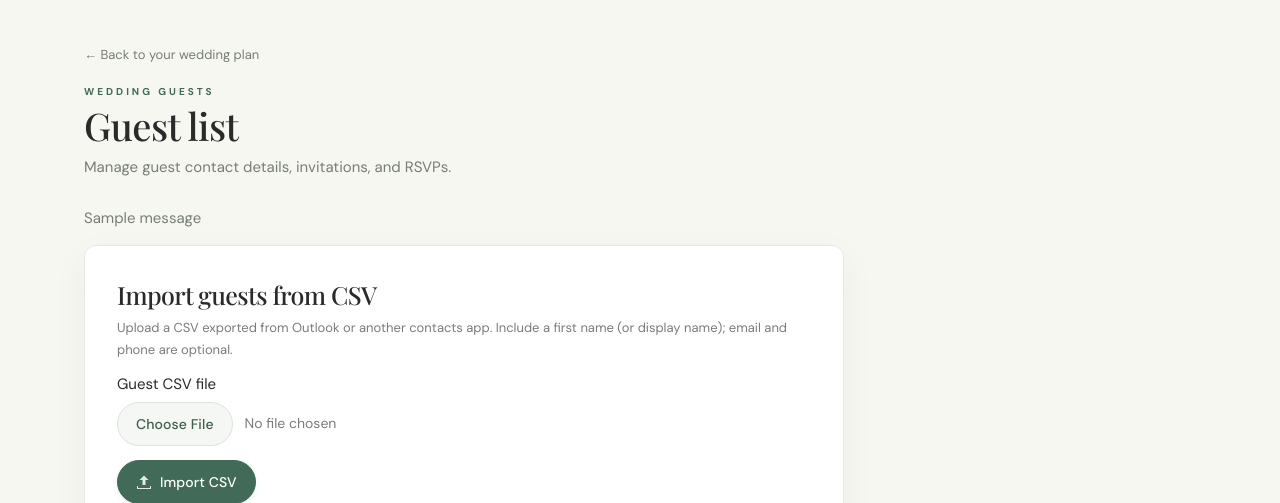
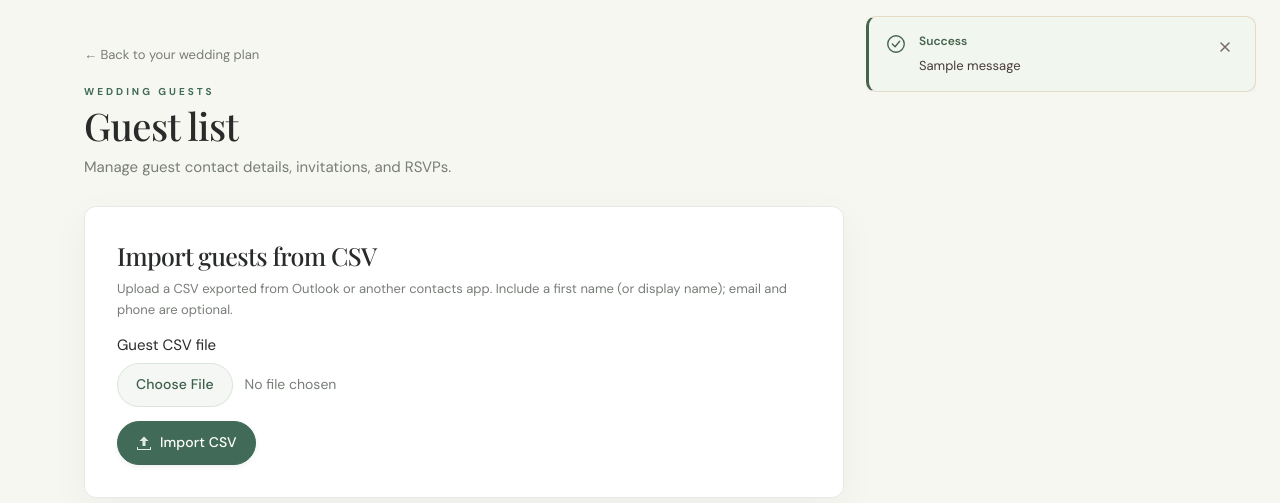
Before and after one commit to amrikbhogal/plan2wed, a Django app: page /my-account/guests/ in a window 1280 px wide. Shown: the part 76-579 px from the top of the page. Run offline with Django 5.2, Linux system fonts and the light colour scheme; a user stored in the database is signed in; tables that the repository leaves empty hold one stand-in row (values such as "Sample post"); one stand-in notice (Sample message) is shown.

Commit message:
Display Django notifications at the top right across the app

```diff
--- /dev/null
+++ b/planner/static/planner/messages.css
@@ -0,0 +1,45 @@
+.message-stack {
+  position: fixed;
+  top: calc(var(--message-header-height, 96px) + 16px);
+  right: 24px;
+  z-index: 1100;
+  display: grid;
+  gap: 10px;
+  width: min(390px, calc(100vw - 32px));
+  max-height: calc(100dvh - var(--message-header-height, 96px) - 40px);
+  overflow-y: auto;
+  overscroll-behavior: contain;
+  pointer-events: none;
+}
+.site-message {
+  --notice-accent: #70644c;
+  --notice-background: #fffaf0;
+  display: grid;
+  grid-template-columns: 22px minmax(0, 1fr) 44px;
+  align-items: start;
+  gap: 12px;
+  padding: 14px 8px 14px 16px;
+  border: 1px solid #e5dac6;
+  border-left: 3px solid var(--notice-accent);
+  border-radius: 10px;
+  background: var(--notice-background);
+  box-shadow: 0 5px 18px #4b30200d;
+  color: #493b36;
+  pointer-events: auto;
+}
+.site-message[data-level="success"] { --notice-accent: #46634c; --notice-background: #f1f6ef; }
+.site-message[data-level="info"] { --notice-accent: #52657b; --notice-background: #f0f4f8; }
+.site-message[data-level="warning"] { --notice-accent: #826320; --notice-background: #fff6df; }
+.site-message[data-level="error"] { --notice-accent: #8a3440; --notice-background: #fbefec; }
+.message-icon { width: 22px; height: 22px; margin-top: 2px; color: var(--notice-accent); }
+.message-copy { min-width: 0; overflow-wrap: anywhere; }
+.message-copy strong { display: block; font-size: 12px; line-height: 1.7; font-weight: 600; color: var(--notice-accent); }
+.message-copy p { margin: 4px 0 0; font-size: 13px; line-height: 1.65; }
+.message-dismiss { display: grid; place-items: center; width: 44px; height: 44px; padding: 0; margin-top: -6px; border: 0; border-radius: 50%; background: transparent; color: #766b60; cursor: pointer; }
+.message-dismiss svg { width: 16px; height: 16px; }
+.message-dismiss:hover { background: #493b360a; color: #791e2c; }
+.message-dismiss:focus-visible { outline: 2px solid #891e2d; outline-offset: -3px; }
+@media (max-width: 480px) {
+  .message-stack { top: calc(var(--message-header-height, 80px) + 12px); right: 16px; max-height: calc(100dvh - var(--message-header-height, 80px) - 28px); }
+  .site-message { gap: 10px; padding-left: 12px; }
+}
--- /dev/null
+++ b/planner/static/planner/messages.js
@@ -0,0 +1,30 @@
+(() => {
+  const stack = document.getElementById('django-messages');
+  if (!stack) return;
+
+  const header = document.querySelector('.topbar');
+  const positionMessages = () => {
+    if (header) stack.style.setProperty('--message-header-height', `${header.getBoundingClientRect().height}px`);
+  };
+  positionMessages();
+  const observer = header && typeof ResizeObserver !== 'undefined' ? new ResizeObserver(positionMessages) : null;
+  if (observer) observer.observe(header);
+  window.addEventListener('resize', positionMessages);
+
+  stack.addEventListener('click', event => {
+    const button = event.target.closest('[data-dismiss-message]');
+    if (!button || !stack.contains(button)) return;
+    const notice = button.closest('.site-message');
+    const focused = notice.contains(document.activeElement);
+    const nextFocus = notice.nextElementSibling?.querySelector('[data-dismiss-message]')
+      || notice.previousElementSibling?.querySelector('[data-dismiss-message]')
+      || document.querySelector('.topbar a');
+    notice.remove();
+    if (focused && nextFocus) nextFocus.focus({preventScroll: true});
+    if (!stack.childElementCount) {
+      observer?.disconnect();
+      window.removeEventListener('resize', positionMessages);
+      stack.remove();
+    }
+  });
+})();
--- a/planner/templates/planner/base.html
+++ b/planner/templates/planner/base.html
@@ -38,6 +38,8 @@
 
 </style>
 <link rel="stylesheet" href="{% static 'planner/buttons.css' %}">
+<link rel="stylesheet" href="{% static 'planner/messages.css' %}">
+<script src="{% static 'planner/messages.js' %}" defer></script>
 </head>
 <body class="{% block body_class %}{% endblock %}">
   <svg class="icon-sprite" xmlns="http://www.w3.org/2000/svg" aria-hidden="true" focusable="false">
@@ -58,6 +60,7 @@
     <symbol id="icon-save" viewBox="0 0 16 16"><path d="M2 1h10l3 3v11H1V1h1Zm1 1v4h8V2H3Zm0 6v6h10V8H3Zm2 1h6v1H5V9Zm0 2h6v1H5v-1Z"/></symbol>
   </svg>
   <header class="topbar"><a class="brand" href="{% url 'signup' %}"><img src="{% static 'planner/plan2wed_logo_lotus_woven_leaves_v2.png' %}" alt="Plan2Wed"></a><nav class="nav">{% block home_nav %}<a href="{% url 'signup' %}">Home</a>{% endblock %}{% if user.is_authenticated %}<a href="{% url 'member_portal' %}">My account</a>{% if user.is_staff %}<a href="{% url 'member_list' %}">Administration</a>{% endif %}<form method="post" action="{% url 'logout' %}" style="margin:0">{% csrf_token %}<button class="nav-cta" type="submit">Sign Out</button></form>{% else %}{% block signin_nav %}<a class="nav-cta nav-signin" href="{% url 'login' %}"><svg class="button-icon" aria-hidden="true"><use href="#icon-sign-in"></use></svg><span>Sign In</span></a>{% endblock %}{% endif %}</nav></header>
+  {% include 'planner/includes/messages.html' %}
   {% block content %}{% endblock %}
   <button id="page-scroll-cue" class="page-scroll-cue" type="button" aria-label="Scroll down one screen" hidden><svg class="button-icon" aria-hidden="true"><use href="#icon-chevron-down"></use></svg></button>
   <style>.page-scroll-cue{position:fixed;z-index:1000;left:50%;bottom:calc(18px + env(safe-area-inset-bottom));transform:translateX(-50%);width:32px;height:32px;display:grid;place-items:center;border:1px solid #e4e4e7;border-radius:50%;background:#fff;color:#5f6368;box-shadow:0 1px 4px #00000012;cursor:pointer;transition:background-color .15s ease,transform .15s ease}.page-scroll-cue .button-icon{width:18px;height:18px;opacity:1;fill:none;stroke:currentColor}.page-scroll-cue:hover{background:#f7f7f7;transform:translate(-50%,-2px)}.page-scroll-cue:focus-visible{outline:0;box-shadow:0 0 0 4px #416b5840}.page-scroll-cue[hidden]{display:none}</style>
--- a/planner/templates/planner/guest_list.html
+++ b/planner/templates/planner/guest_list.html
@@ -6,7 +6,6 @@
 <main class="page dashboard">
   <div class="heading-row"><div><a class="muted" href="{% if selected_event %}{% url 'event_detail' selected_event.id %}{% else %}{% url 'member_portal' %}#events{% endif %}" style="font-size:13px">← Back to {% if selected_event %}event{% else %}your wedding plan{% endif %}</a><div class="eyebrow" style="margin-top:20px">Wedding guests</div><h1>{% if selected_event %}{{ selected_event.name }} guests{% else %}Guest list{% endif %}</h1><p class="muted" style="margin:0">Manage guest contact details, invitations, and RSVPs{% if selected_event %} for this event{% endif %}.</p></div></div>
   {% if selected_event %}<p class="muted" style="font-size:13px"><a href="{% url 'guest_list' %}">View all guests</a></p>{% endif %}
-  {% if messages %}{% for message in messages %}<p class="muted" role="status">{{ message }}</p>{% endfor %}{% endif %}
   <section class="card" style="max-width:760px;margin-bottom:22px"><h2 style="margin:0 0 6px">Import guests from CSV</h2><p class="muted" style="font-size:13px;margin:0 0 14px">Upload a CSV exported from Outlook or another contacts app. Include a first name (or display name); email and phone are optional.{% if selected_event %} Imported guests will be assigned to {{ selected_event.name }}.{% endif %}</p><form method="post" enctype="multipart/form-data">{% csrf_token %}<input type="hidden" name="action" value="import_guests"><label for="guest-file">Guest CSV file</label><input id="guest-file" type="file" name="guest_file" accept=".csv,text/csv" required><button class="button" type="submit"><svg class="button-icon" aria-hidden="true"><use href="#icon-upload"></use></svg>Import CSV</button></form></section>
   <section class="table-card">
     {% if guests %}<table><thead><tr><th>Guest</th><th>Email</th><th>Phone</th><th>Events</th><th>RSVP</th><th>Notes</th><th></th></tr></thead><tbody>
--- /dev/null
+++ b/planner/templates/planner/includes/messages.html
@@ -0,0 +1,17 @@
+{% if messages %}
+<div id="django-messages" class="message-stack" role="region" aria-label="Notifications">
+  {% for message in messages %}
+  <div class="site-message" data-level="{{ message.level_tag }}" role="{% if message.level == DEFAULT_MESSAGE_LEVELS.ERROR %}alert{% else %}status{% endif %}" aria-atomic="true">
+    <svg class="message-icon" viewBox="0 0 24 24" fill="none" stroke="currentColor" stroke-width="1.5" stroke-linecap="round" stroke-linejoin="round" aria-hidden="true">
+      <circle cx="12" cy="12" r="9"/>
+      {% if message.level == DEFAULT_MESSAGE_LEVELS.SUCCESS %}<path d="m8 12 3 3 5-6"/>{% elif message.level == DEFAULT_MESSAGE_LEVELS.ERROR %}<path d="m9 9 6 6m0-6-6 6"/>{% elif message.level == DEFAULT_MESSAGE_LEVELS.WARNING %}<path d="M12 7v6m0 4h.01"/>{% else %}<path d="M12 11v6m0-10h.01"/>{% endif %}
+    </svg>
+    <div class="message-copy">
+      <strong>{% if message.level == DEFAULT_MESSAGE_LEVELS.SUCCESS %}Success{% elif message.level == DEFAULT_MESSAGE_LEVELS.ERROR %}Something needs attention{% elif message.level == DEFAULT_MESSAGE_LEVELS.WARNING %}Please note{% else %}Information{% endif %}</strong>
+      <p>{{ message }}</p>
+    </div>
+    <button class="message-dismiss" type="button" data-dismiss-message aria-label="Dismiss notification"><svg viewBox="0 0 16 16" fill="none" stroke="currentColor" stroke-width="1.5" stroke-linecap="round" aria-hidden="true"><path d="m4 4 8 8m0-8-8 8"/></svg></button>
+  </div>
+  {% endfor %}
+</div>
+{% endif %}
--- a/planner/templates/planner/table_plan.html
+++ b/planner/templates/planner/table_plan.html
@@ -4,7 +4,6 @@
 <main class="page dashboard">
   <a class="muted" href="{% url 'event_detail' event.id %}">← Back to event</a>
   <div class="heading-row"><div><div class="eyebrow" style="margin-top:20px">Seating arrangements</div><h1>{{ event.name }} table plan</h1><p class="muted">Create tables and seat your invited guests. Each guest has one place per event.</p></div><a class="button" href="{% url 'guest_list' %}?event={{ event.pk }}">Manage event guests</a></div>
-  {% for message in messages %}<p class="muted" role="status">{{ message }}</p>{% endfor %}
   <div class="stats"><div class="stat"><div class="stat-label">Invited guests · excluding declined</div><div class="stat-value">{{ guest_count }}</div></div><div class="stat"><div class="stat-label">Guests seated</div><div class="stat-value">{{ seated_count }}</div></div><div class="stat"><div class="stat-label">Total seats</div><div class="stat-value">{{ seat_count }}</div></div></div>
   <div class="seating-layout">
     <section aria-labelledby="tables-heading"><h2 id="tables-heading">Your tables</h2><div class="seating-tables">
```
Also changed, not shown: planner/tests.py (+69 -0 lines), README.md.
